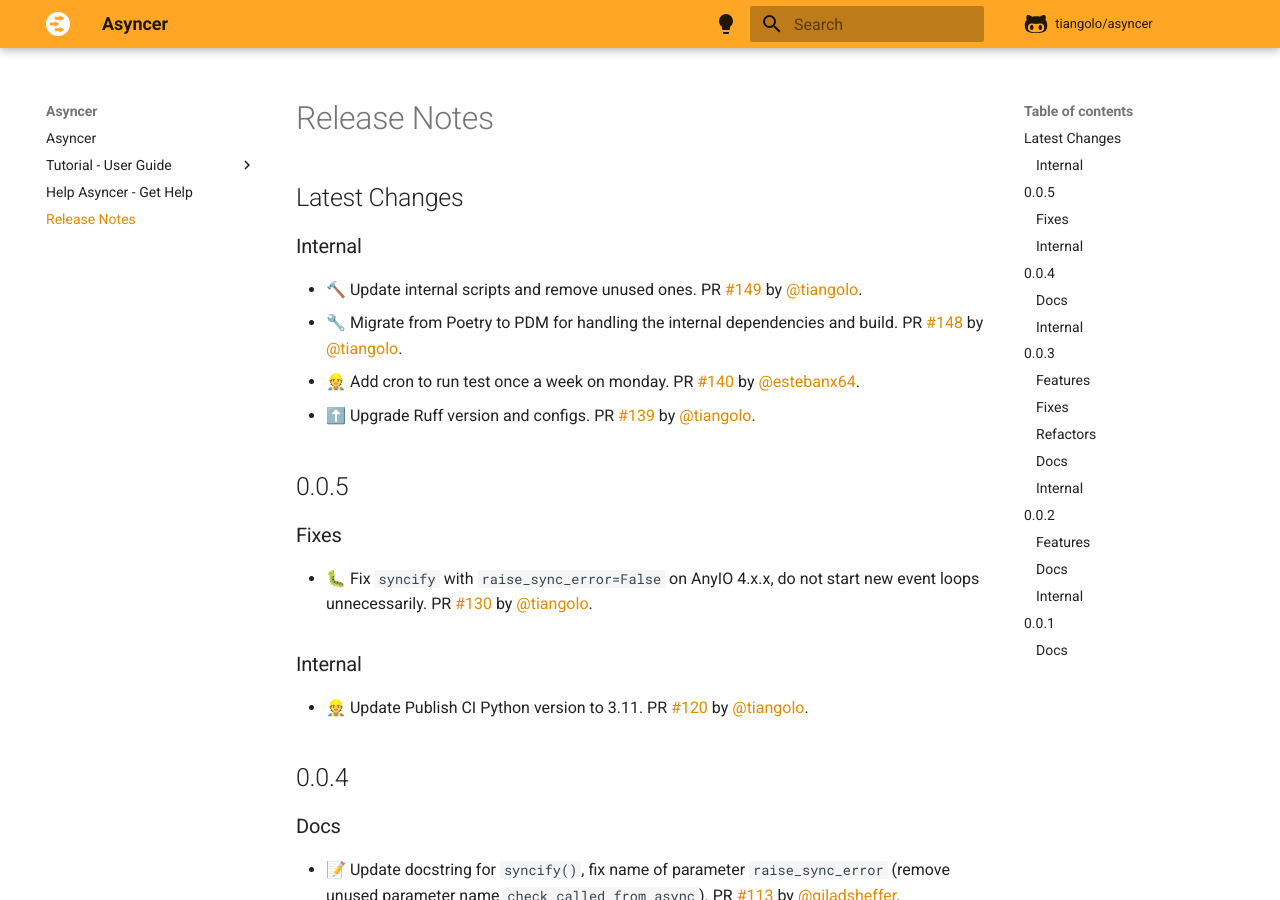
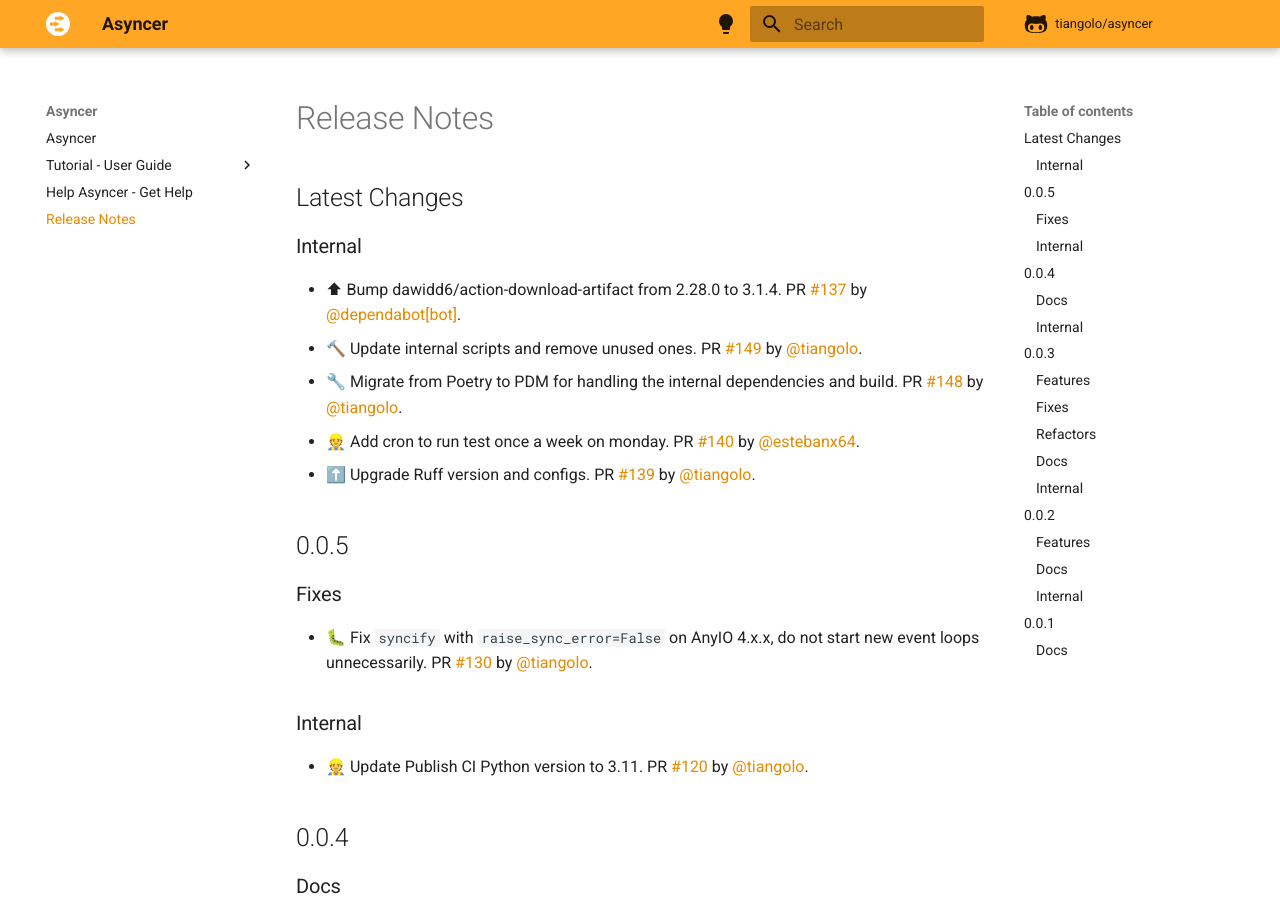
Before and after one commit to balintfrankas/fastapi-asyncer, an MkDocs documentation site: the page built from docs/release-notes.md, in a window 1280 px wide and 900 px high. Built offline with MkDocs 1.6.1 and Material for MkDocs 9.7.7, drawn with Linux system fonts in a browser that asks for light colours; comment, search, counter and statistics services are not loaded.

Commit message:
📝 Update release notes

```diff
--- a/docs/release-notes.md
+++ b/docs/release-notes.md
@@ -4,6 +4,7 @@
 
 ### Internal
 
+* ⬆ Bump dawidd6/action-download-artifact from 2.28.0 to 3.1.4. PR [#137](https://github.com/tiangolo/asyncer/pull/137) by [@dependabot[bot]](https://github.com/apps/dependabot).
 * 🔨 Update internal scripts and remove unused ones. PR [#149](https://github.com/tiangolo/asyncer/pull/149) by [@tiangolo](https://github.com/tiangolo).
 * 🔧 Migrate from Poetry to PDM for handling the internal dependencies and build. PR [#148](https://github.com/tiangolo/asyncer/pull/148) by [@tiangolo](https://github.com/tiangolo).
 * 👷 Add cron to run test once a week on monday. PR [#140](https://github.com/tiangolo/asyncer/pull/140) by [@estebanx64](https://github.com/estebanx64).
```
